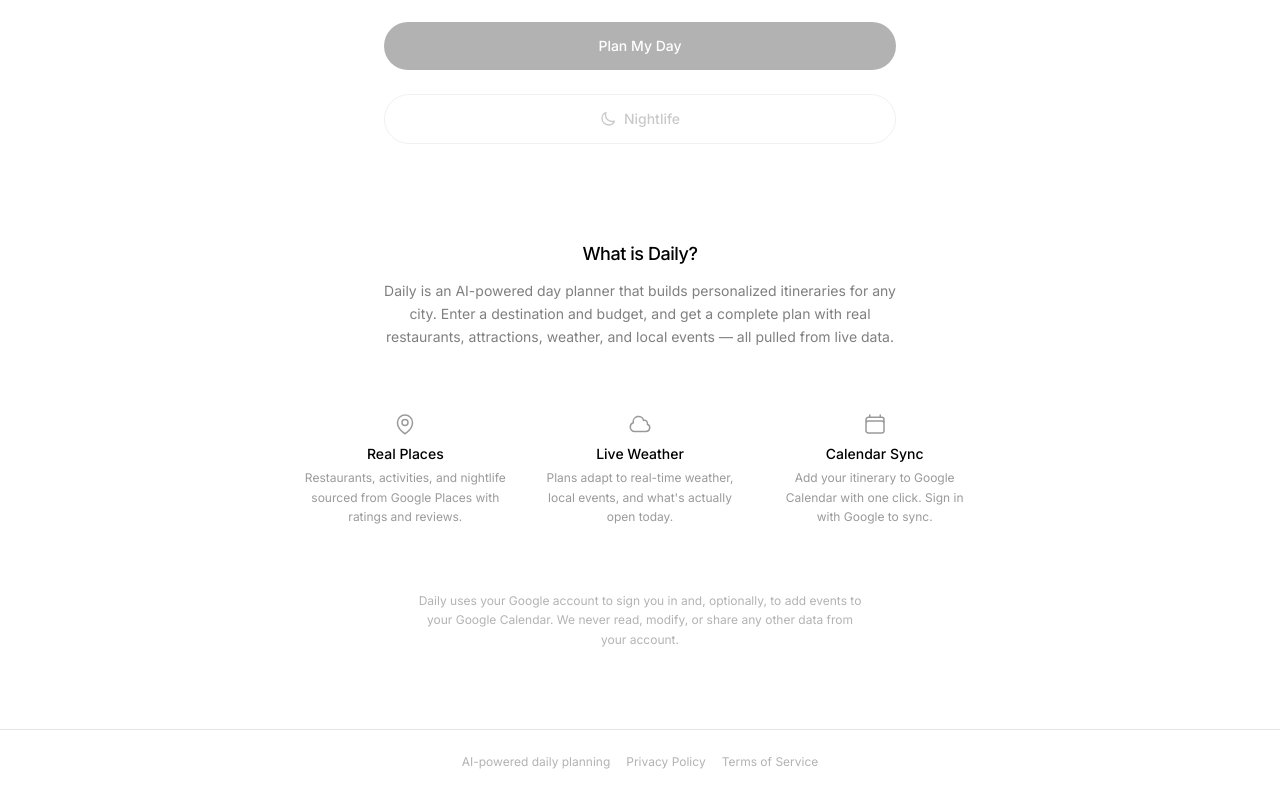
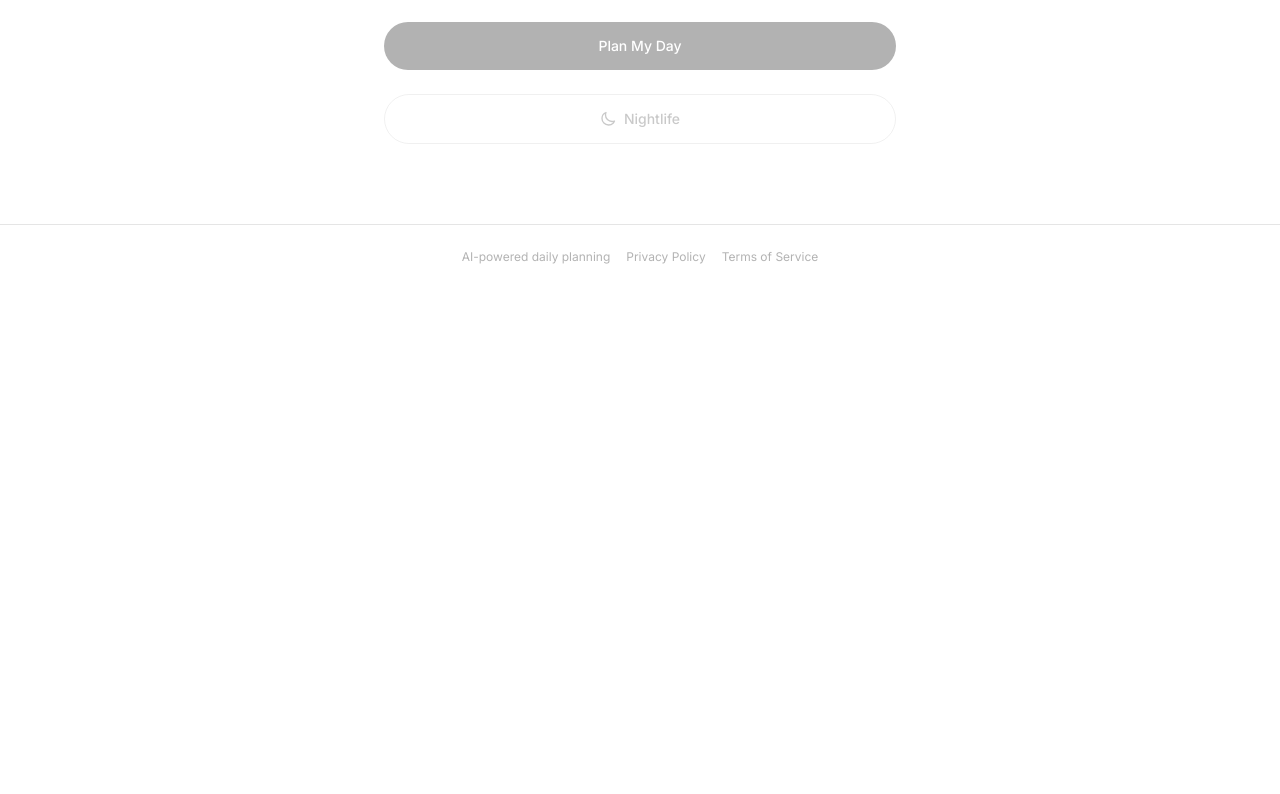
Before and after one commit to Keugene11/daily, a React (Vite) app in the folder frontend/: page / in a window 1280 px wide. Shown: the part 525-1319 px from the top of the page. After the commit the page ends 814 px from the top, so only its background shows below. Built offline with nearby package versions, Linux system fonts and the light colour scheme; no server answers.

Commit message:
Remove "What is Daily?" marketing section from homepage

```diff
--- a/frontend/src/App.tsx
+++ b/frontend/src/App.tsx
@@ -455,56 +455,6 @@
             )}
           </div>
 
-          {/* What Daily Does — required for Google OAuth verification */}
-          <div className="w-full max-w-2xl mt-24 space-y-16">
-            <div className="text-center">
-              <h2 className="text-lg font-medium tracking-tight mb-3">What is Daily?</h2>
-              <p className="text-sm text-on-surface/50 leading-relaxed max-w-lg mx-auto">
-                Daily is an AI-powered day planner that builds personalized itineraries for any city.
-                Enter a destination and budget, and get a complete plan with real restaurants, attractions,
-                weather, and local events — all pulled from live data.
-              </p>
-            </div>
-
-            <div className="grid grid-cols-1 sm:grid-cols-3 gap-8 text-center">
-              <div>
-                <div className="text-2xl mb-2">
-                  <svg className="h-6 w-6 mx-auto text-on-surface/40" fill="none" viewBox="0 0 24 24" stroke="currentColor" strokeWidth={1.5}>
-                    <path strokeLinecap="round" strokeLinejoin="round" d="M15 10.5a3 3 0 11-6 0 3 3 0 016 0z" />
-                    <path strokeLinecap="round" strokeLinejoin="round" d="M19.5 10.5c0 7.142-7.5 11.25-7.5 11.25S4.5 17.642 4.5 10.5a7.5 7.5 0 1115 0z" />
-                  </svg>
-                </div>
-                <h3 className="text-sm font-medium mb-1">Real Places</h3>
-                <p className="text-xs text-on-surface/40 leading-relaxed">Restaurants, activities, and nightlife sourced from Google Places with ratings and reviews.</p>
-              </div>
-              <div>
-                <div className="text-2xl mb-2">
-                  <svg className="h-6 w-6 mx-auto text-on-surface/40" fill="none" viewBox="0 0 24 24" stroke="currentColor" strokeWidth={1.5}>
-                    <path strokeLinecap="round" strokeLinejoin="round" d="M2.25 15a4.5 4.5 0 004.5 4.5H18a3.75 3.75 0 001.332-7.257 3 3 0 00-3.758-3.848 5.25 5.25 0 00-10.233 2.33A4.502 4.502 0 002.25 15z" />
-                  </svg>
-                </div>
-                <h3 className="text-sm font-medium mb-1">Live Weather</h3>
-                <p className="text-xs text-on-surface/40 leading-relaxed">Plans adapt to real-time weather, local events, and what's actually open today.</p>
-              </div>
-              <div>
-                <div className="text-2xl mb-2">
-                  <svg className="h-6 w-6 mx-auto text-on-surface/40" fill="none" viewBox="0 0 24 24" stroke="currentColor" strokeWidth={1.5}>
-                    <path strokeLinecap="round" strokeLinejoin="round" d="M6.75 3v2.25M17.25 3v2.25M3 18.75V7.5a2.25 2.25 0 012.25-2.25h13.5A2.25 2.25 0 0121 7.5v11.25m-18 0A2.25 2.25 0 005.25 21h13.5A2.25 2.25 0 0021 18.75m-18 0v-7.5A2.25 2.25 0 015.25 9h13.5A2.25 2.25 0 0121 11.25v7.5" />
-                  </svg>
-                </div>
-                <h3 className="text-sm font-medium mb-1">Calendar Sync</h3>
-                <p className="text-xs text-on-surface/40 leading-relaxed">Add your itinerary to Google Calendar with one click. Sign in with Google to sync.</p>
-              </div>
-            </div>
-
-            <div className="text-center">
-              <p className="text-xs text-on-surface/30 leading-relaxed max-w-md mx-auto">
-                Daily uses your Google account to sign you in and, optionally, to add events to your Google Calendar.
-                We never read, modify, or share any other data from your account.
-              </p>
-            </div>
-          </div>
-
         </div>
       )}
 
```
